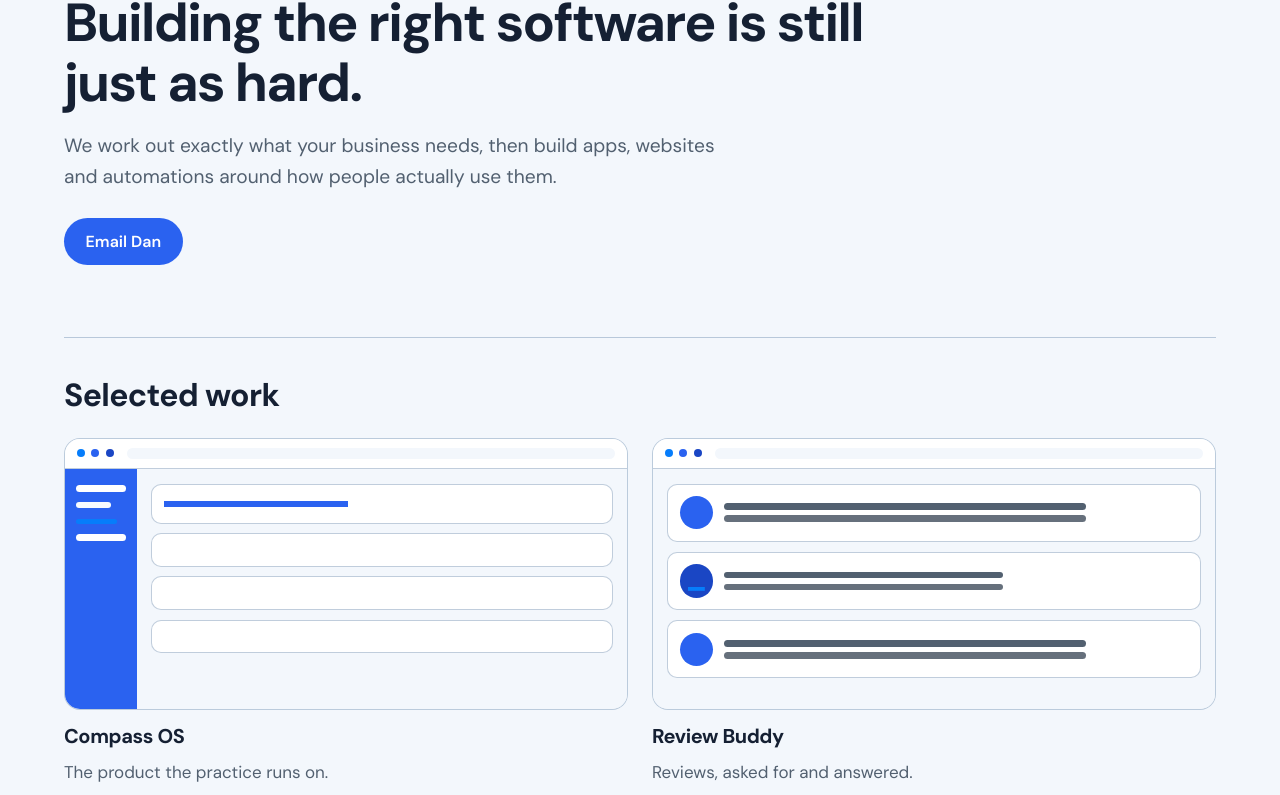
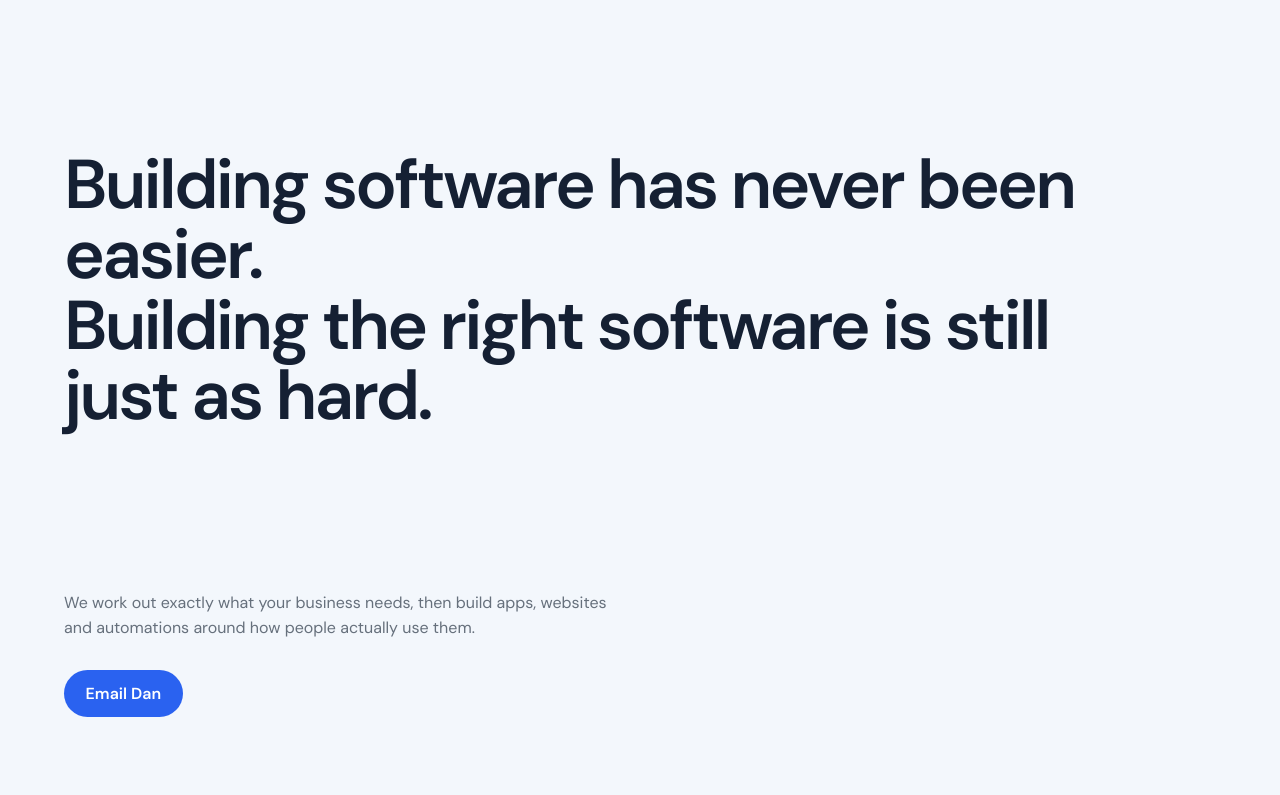
Before and after one commit to Dan-Kovac/roadmap-labs-website-, a Next.js app: page / in a window 1280 px wide. Shown: the part 274-1069 px from the top of the page. Built offline with nearby package versions, Linux system fonts and the light colour scheme.

Commit message:
layout: let the home statement own the first screen
The fold is one navy statement in the light band. Support copy and Email Dan sit below it, smaller and quieter. Locked wording is unchanged.

Co-authored-by: Dan Kovac <Dan-Kovac@users.noreply.github.com>

```diff
--- a/app/globals.css
+++ b/app/globals.css
@@ -82,6 +82,10 @@ a {
 
 .site-main {
   padding-block: 3.25rem 4.5rem;
+}
+
+.site-main:has(.home) {
+  padding-top: 0;
 }
 
 .logo {
@@ -185,29 +189,46 @@ a.rl-btn-secondary:focus-visible {
   color: var(--rl-navy);
 }
 
+.fold {
+  display: flex;
+  align-items: flex-end;
+  min-height: calc(100svh - 5.875rem);
+  padding-top: clamp(2.5rem, 8vh, 4.5rem);
+  padding-bottom: clamp(3.25rem, 12vh, 6.5rem);
+}
+
 .fold h1 {
   margin: 0;
   max-width: 16em;
-  font-size: clamp(2.15rem, 4.6vw, 3.35rem);
+  font-size: clamp(2.65rem, 5.4vw, 4.45rem);
+  font-weight: 600;
+  letter-spacing: -0.04em;
+  line-height: 1.02;
+  text-wrap: pretty;
+}
+
+.fold-follow {
+  max-width: 34rem;
+  margin-top: clamp(3.25rem, 8vh, 5.5rem);
 }
 
 .fold-support {
-  margin: 1.15rem 0 0;
-  max-width: var(--measure);
-  font-size: 1.2rem;
+  margin: 0;
+  max-width: 38rem;
+  font-size: 1rem;
   font-weight: 400;
-  line-height: 1.6;
-  color: var(--rl-muted);
+  line-height: 1.55;
+  color: var(--rl-labs);
 }
 
-.fold .rl-btn {
-  margin-top: 1.6rem;
+.fold-follow .rl-btn {
+  margin-top: 1.85rem;
 }
 
 .work {
-  margin-top: 4.5rem;
-  padding-top: 2.5rem;
-  border-top: 1px solid var(--rl-frame);
+  margin-top: clamp(4.5rem, 10vh, 7rem);
+  padding-top: 0;
+  border-top: 0;
 }
 
 .work h2 {
@@ -520,4 +541,19 @@ a.rl-btn-secondary:focus-visible {
   .logo-header {
     width: 11rem;
   }
+
+  .fold {
+    min-height: calc(100svh - 7.75rem);
+    padding-top: 1.75rem;
+    padding-bottom: 2.75rem;
+  }
+
+  .fold h1 {
+    font-size: clamp(2.35rem, 10.5vw, 3.05rem);
+    max-width: 11.5em;
+  }
+
+  .fold-follow {
+    margin-top: 2.75rem;
+  }
 }
--- a/app/page.tsx
+++ b/app/page.tsx
@@ -16,6 +16,8 @@ export default function HomePage() {
           <br />
           Building the right software is still just as hard.
         </h1>
+      </section>
+      <div className="fold-follow">
         <p className="fold-support">
           We work out exactly what your business needs, then build apps, websites
           and automations around how people actually use them.
@@ -23,7 +25,7 @@ export default function HomePage() {
         <a className="rl-btn rl-btn-primary" href={contactHref}>
           Email Dan
         </a>
-      </section>
+      </div>
       <SelectedWork />
     </div>
   );
```
